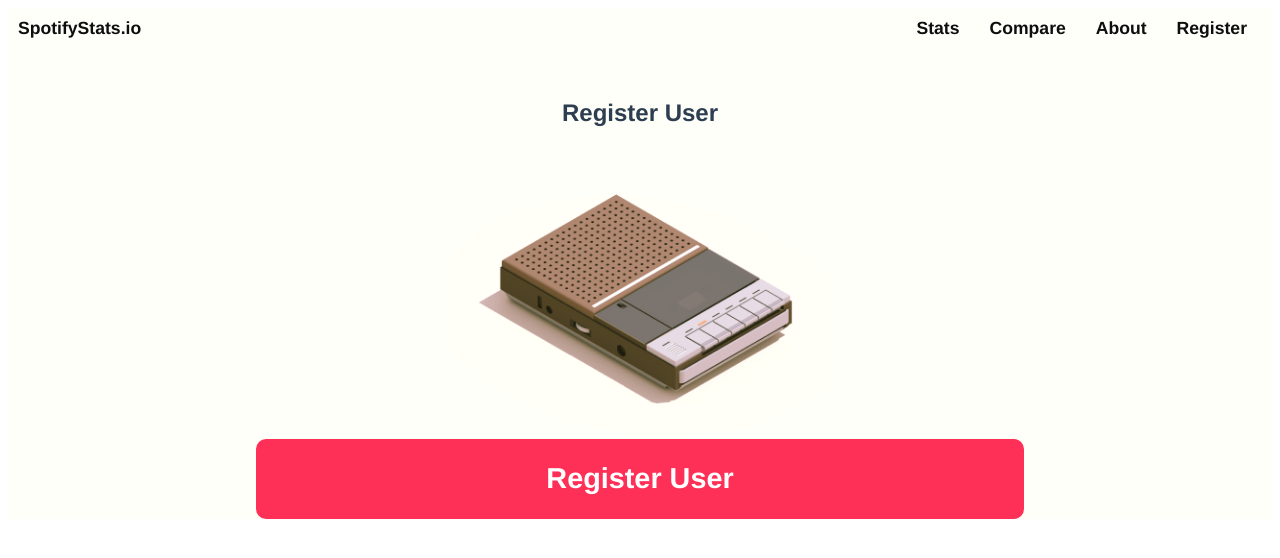
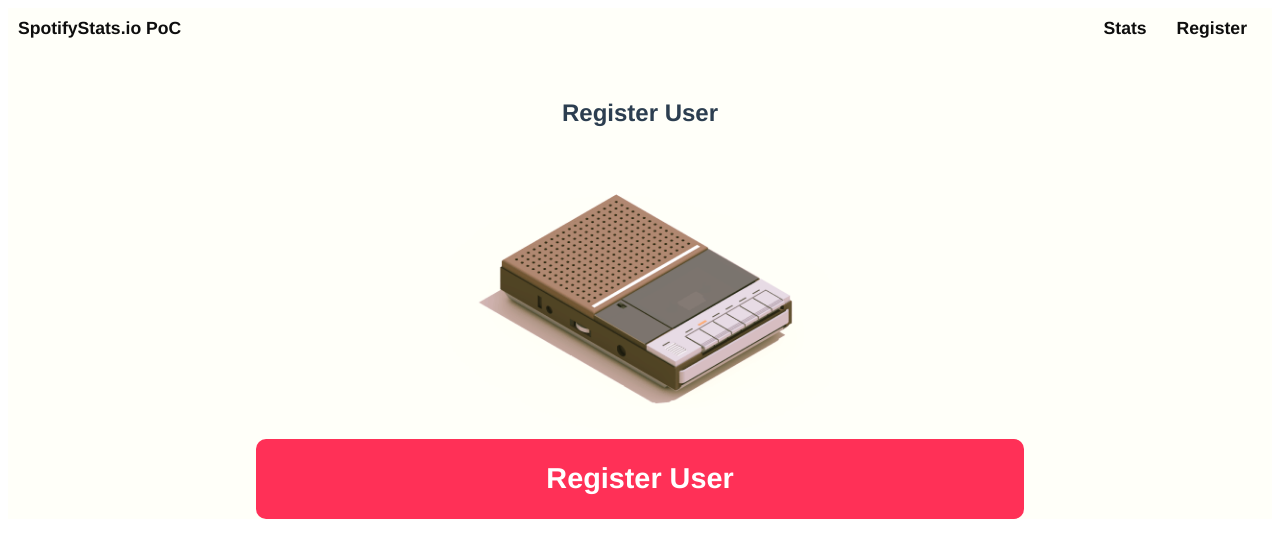
Before and after one commit to richardestes/spotify_vuejs, a Vue app: page /register in a window 1280 px wide. Shown: the top 558 px of the page. Built offline with nearby package versions, Linux system fonts and the light colour scheme; a small style sheet from the web is missing; what lottie-vuejs would draw is missing.

Commit message:
removed unnecessary pages

```diff
--- a/src/router/index.js
+++ b/src/router/index.js
@@ -1,49 +1,37 @@
-import Vue from 'vue'
-import VueRouter from 'vue-router'
-import Home from '../views/Home.vue'
-import Compare from '../views/Compare.vue'
-import Stats from '../views/Stats.vue'
-import About from '../views/About.vue'
-import Register from '../views/Register.vue'
-import PageNotFound from '../views/components/PageNotFound.vue'
+import Vue from "vue";
+import VueRouter from "vue-router";
+import Home from "../views/Home.vue";
+import Stats from "../views/Stats.vue";
+import Register from "../views/Register.vue";
+import PageNotFound from "../views/components/PageNotFound.vue";
 
-Vue.use(VueRouter)
+Vue.use(VueRouter);
 
 const routes = [
   {
-    path: '/',
-    name: 'Home',
+    path: "/",
+    name: "Home",
     component: Home,
   },
   {
-    path: '/stats',
-    name: 'Stats',
+    path: "/stats",
+    name: "Stats",
     component: Stats,
   },
   {
-    path: '/compare',
-    name: 'Compare',
-    component: Compare
+    path: "/register",
+    name: "Register",
+    component: Register,
   },
   {
-    path: '/about',
-    name: 'About',
-    component: About
+    path: "/*",
+    component: PageNotFound,
   },
-  {
-    path: '/register',
-    name: 'Register',
-    component: Register
-  },
-  {
-    path: '/*',
-    component: PageNotFound
-  },
-]
+];
 
 const router = new VueRouter({
   routes,
-  mode: 'history'
-})
+  mode: "history",
+});
 
-export default router
+export default router;
--- a/src/views/components/Header.vue
+++ b/src/views/components/Header.vue
@@ -1,12 +1,10 @@
 <template>
   <div class="header">
     <div class="header-logo-container">
-      <router-link to="/" class="header-logo">SpotifyStats.io</router-link>
+      <router-link to="/" class="header-logo">SpotifyStats.io PoC</router-link>
     </div>
     <div class="header-links">
       <router-link to="/stats" class="header-link">Stats</router-link>
-    <router-link to="/compare" class="header-link">Compare</router-link>
-    <router-link to="/about" class="header-link">About</router-link>
       <router-link to="/register" class="header-link">Register</router-link>
     </div>
   </div>
@@ -14,8 +12,8 @@
 
 <script>
 export default {
-  name : "Header",
-}
+  name: "Header",
+};
 </script>
 
 <style scoped>
@@ -33,7 +31,7 @@ export default {
 }
 .header-logo {
   text-decoration: none;
-  color: #0E0E0E;
+  color: #0e0e0e;
   font-weight: bold;
 }
 .header-links {
@@ -41,14 +39,14 @@ export default {
   justify-content: flex-end;
   width: 50vw;
 }
-.header-links a{
+.header-links a {
   padding-left: 15px;
   padding-right: 15px;
   text-decoration: none;
-  color: #0E0E0E;
+  color: #0e0e0e;
   font-weight: bold;
 }
 .header-links a:hover {
-  color:  #FF3057;
+  color: #ff3057;
 }
 </style>
```
Also changed, not shown: 1 other file (tests, documents, lock files or other folders). Lines whose indentation alone changed are shown as unchanged.
